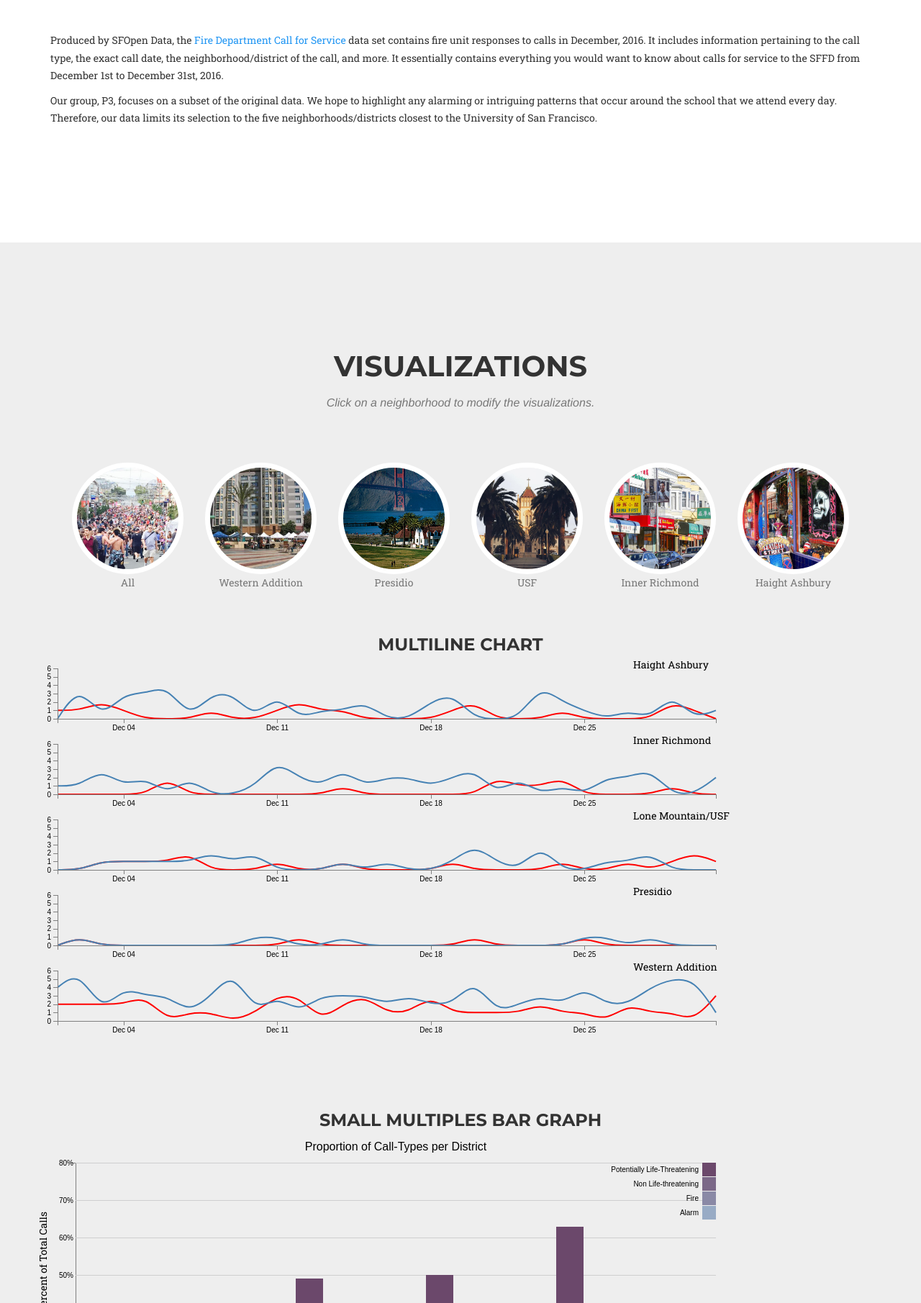
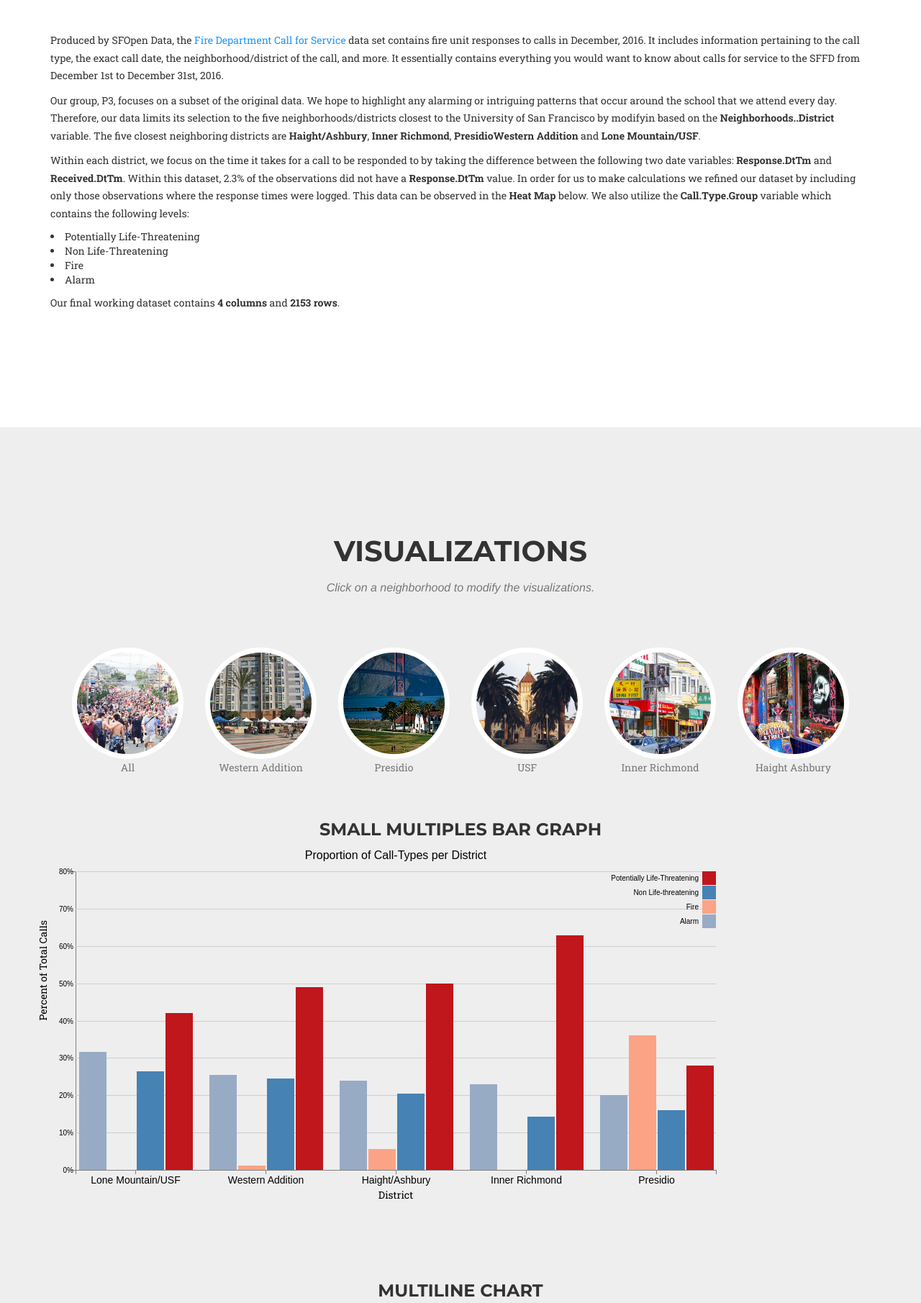
Before and after one commit to 15Dkatz/temp-midterm, a website: page index.html in a window 1280 px wide. Shown: the part 1020-2831 px from the top of the page at 72% size. Drawn offline with nearby package versions, Linux system fonts and the light colour scheme; a web font is replaced by a local one.

Commit message:
all changes

```diff
--- a/index.html
+++ b/index.html
@@ -100,39 +100,15 @@
              <div class="section">
               <p class="section-text">Produced by SFOpen Data, the <a href="https://data.sfgov.org/Public-Safety/Fire-Department-Calls-for-Service-December-2016/97i8-upbq?category=Public-Safety&view_name=Fire-Department-Calls-for-Service-December-2016">Fire Department Call for Service</a> data set contains fire unit responses to calls in December, 2016.
                  It includes information pertaining to the call type, the exact call date, the neighborhood/district of the call, and more. It essentially contains everything you would want to know about calls for service to the SFFD from December 1st to December 31st, 2016.</p>
+                <p class="section-text">
+                  Our group, P3, focuses on a subset of the original data.
+                  We hope to highlight any alarming or intriguing patterns that occur around the school that we attend every day.
+                  Therefore, our data limits its selection to the five neighborhoods/districts closest to the University of San Francisco by modifyin based on the <strong>Neighborhoods..District</strong> variable. The five closest neighboring districts are <strong>Haight/Ashbury</strong>, <strong>Inner Richmond</strong>, <strong>Presidio</strong><strong>Western Addition</strong> and <strong>Lone Mountain/USF</strong>.</p>
               <p class="section-text">
-                Our group, P3, focuses on a subset of the original data.
-                We hope to highlight any alarming or intriguing patterns that occur around the school that we attend every day.
-                Therefore, our data limits its selection to the five neighborhoods/districts closest to the University of San Francisco.
-
-              </p>
+                  Within each district, we focus on the time it takes for a call to be responded to by taking the difference between the following two date variables: <strong>Response.DtTm</strong> and <strong>Received.DtTm</strong>. Within this dataset, 2.3% of the observations did not have a <strong>Response.DtTm</strong> value. In order for us to make calculations we refined our dataset by including only those observations where the response times were logged. This data can be observed in the <strong>Heat Map</strong> below.  We also utilize the <strong>Call.Type.Group</strong> variable which contains the following levels: <li>Potentially Life-Threatening</li> <li>Non Life-Threatening</li> <li>Fire</li> <li>Alarm</li></p>
+              <p class="section-text">
+                  Our final working dataset contains <strong>4 columns</strong> and <strong>2153 rows</strong>.</p>
             </div>
-            <!-- <div class="row text-center">
-                <div class="col-md-4">
-                    <span class="fa-stack fa-4x">
-                        <i class="fa fa-circle fa-stack-2x text-primary"></i>
-                        <i class="fa fa-shopping-cart fa-stack-1x fa-inverse"></i>
-                    </span>
-                    <h4 class="service-heading">E-Commerce</h4>
-                    <p class="text-muted">Lorem ipsum dolor sit amet, consectetur adipisicing elit. Minima maxime quam architecto quo inventore harum ex magni, dicta impedit.</p>
-                </div>
-                <div class="col-md-4">
-                    <span class="fa-stack fa-4x">
-                        <i class="fa fa-circle fa-stack-2x text-primary"></i>
-                        <i class="fa fa-laptop fa-stack-1x fa-inverse"></i>
-                    </span>
-                    <h4 class="service-heading">Responsive Design</h4>
-                    <p class="text-muted">Lorem ipsum dolor sit amet, consectetur adipisicing elit. Minima maxime quam architecto quo inventore harum ex magni, dicta impedit.</p>
-                </div>
-                <div class="col-md-4">
-                    <span class="fa-stack fa-4x">
-                        <i class="fa fa-circle fa-stack-2x text-primary"></i>
-                        <i class="fa fa-lock fa-stack-1x fa-inverse"></i>
-                    </span>
-                    <h4 class="service-heading">Web Security</h4>
-                    <p class="text-muted">Lorem ipsum dolor sit amet, consectetur adipisicing elit. Minima maxime quam architecto quo inventore harum ex magni, dicta impedit.</p>
-                </div>
-            </div> -->
         </div>
     </section>
 
@@ -200,9 +176,9 @@
             <br>
             <br>
             <div class="row">
-              <h3 class="text-center">Multiline Chart</h3>
-              <div id="lines"></div>
-              <script src="./michael.js"></script>
+              <h3 class="text-center">Small Multiples Bar Graph</h3>
+              <svg id="bars" width="960" height="500"></svg>
+              <script src="./lance.js"></script>
             </div>
 
             <br>
@@ -210,9 +186,9 @@
             <br>
             <br>
             <div class="row">
-              <h3 class="text-center">Small Multiples Bar Graph</h3>
-              <svg id="bars" width="960" height="500"></svg>
-              <script src="./lance.js"></script>
+              <h3 class="text-center">Multiline Chart</h3>
+              <div id="lines"></div>
+              <script src="./michael.js"></script>
             </div>
 
             <br>
@@ -241,10 +217,10 @@
                 </div>
             </div>
            <div class="section">
+            <h3 class="">Small Multiples Bar Graph</h3>
+            <p class="section-text">This visualization uses grouped bars to analyze the types of calls that are placed in these specific districts. The types of calls placed are categorized as “Alarms”, “Fire”, “Non Life-Threatening” and “Potentially Life-Threatening”. To distinguish the call types they each are given a different color in the visualization. The bar height measures the percentage of calls for that specific type were placed in the given district. Each district follows a similar trend where “Fire” calls occur the least, followed by “Non Life-Threatening”, “Alarm” and “Potentially Life-Threatening” in that order. The distinguishing district however is Presidio where “Fire” calls are placed the most. This is probably due to their dense tree population, that differs from the rest of San Francisco.</p>
             <h3 class="">Multiline Chart</h3>
             <p class="section-text">Using a subset from the San Francisco Fire Department Calls for Service data set, this prototype concentrates on the four flanking neighborhoods that surround the University of San Francisco (Haight Ashbury, Western Addition, Inner Richmond, Presidio) to include USF/Lone Mountain. The graph is a breakdown of the amount of service calls pertaining to "Potientially Life Threatening" and "Non-Life Threatening" events throughout the month of December 2016. Event activity is separated by neighborhood with the bottom of the y-axis representing no activity and the top representing the maximum activity. Likewise with the x-axis; left to right in a linear fashion.</p>
-            <h3 class="">Small Multiples Bar Graph</h3>
-            <p class="section-text">This visualization uses grouped bars to analyze the types of calls that are placed in these specific districts. The types of calls placed are categorized as “Alarms”, “Fire”, “Non Life-Threatening” and “Potentially Life-Threatening”. To distinguish the call types they each are given a different color in the visualization. The bar height measures the percentage of calls for that specific type were placed in the given district. Each district follows a similar trend where “Fire” calls occur the least, followed by “Non Life-Threatening”, “Alarm” and “Potentially Life-Threatening” in that order. The distinguishing district however is Presidio where “Fire” calls are placed the most. This is probably due to their dense tree population, that differs from the rest of San Francisco.</p>
             <h3 class="">Heat Map</h3>
             <p class="section-text">Focusing on the the five districts around the University of San Francisco, this prototype highlights the average response time for calls to the SFFD. It calculates average this measure in minutes, subtracting the response time from the received time of each call. Also, the heat map plots these response hour per hour in an everage December day in 2016. Next, the heat map uses a diverging color sequence to encode data. Dark red colors signal slow response times. Light red colors clue quick response times. Overall, it seems that the slowest times occur around 4-6pm, perhaps because the most calls happen in the late afternoon and early evening.</p>
           </div>
--- a/lance.js
+++ b/lance.js
@@ -44,8 +44,8 @@ function renderLanceD3(section) {
   var y = d3.scaleLinear()
       .rangeRound([height, 0]);
 
-  var z = d3.scaleOrdinal()
-      .range(["#98abc5", "#8a89a6", "#7b6888", "#6b486b", "#a05d56", "#d0743c", "#ff8c00"]);
+   var z = d3.scaleOrdinal()
+      .range(["#98abc5", "rgb(252, 163, 134)", "steelblue", "rgb(191, 23, 27)"]);
 
   var data = l_sections[section].path;
 
```
